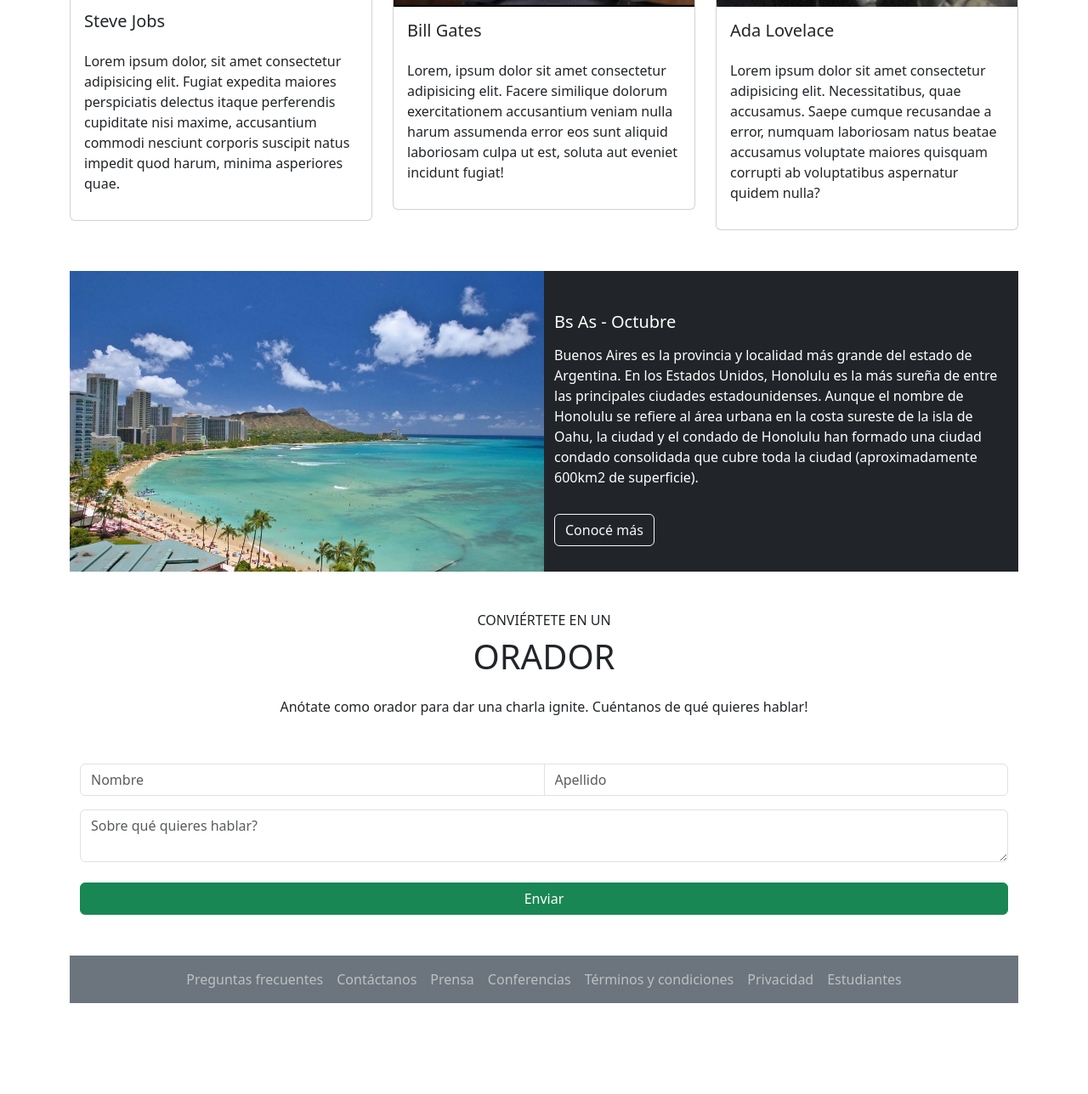
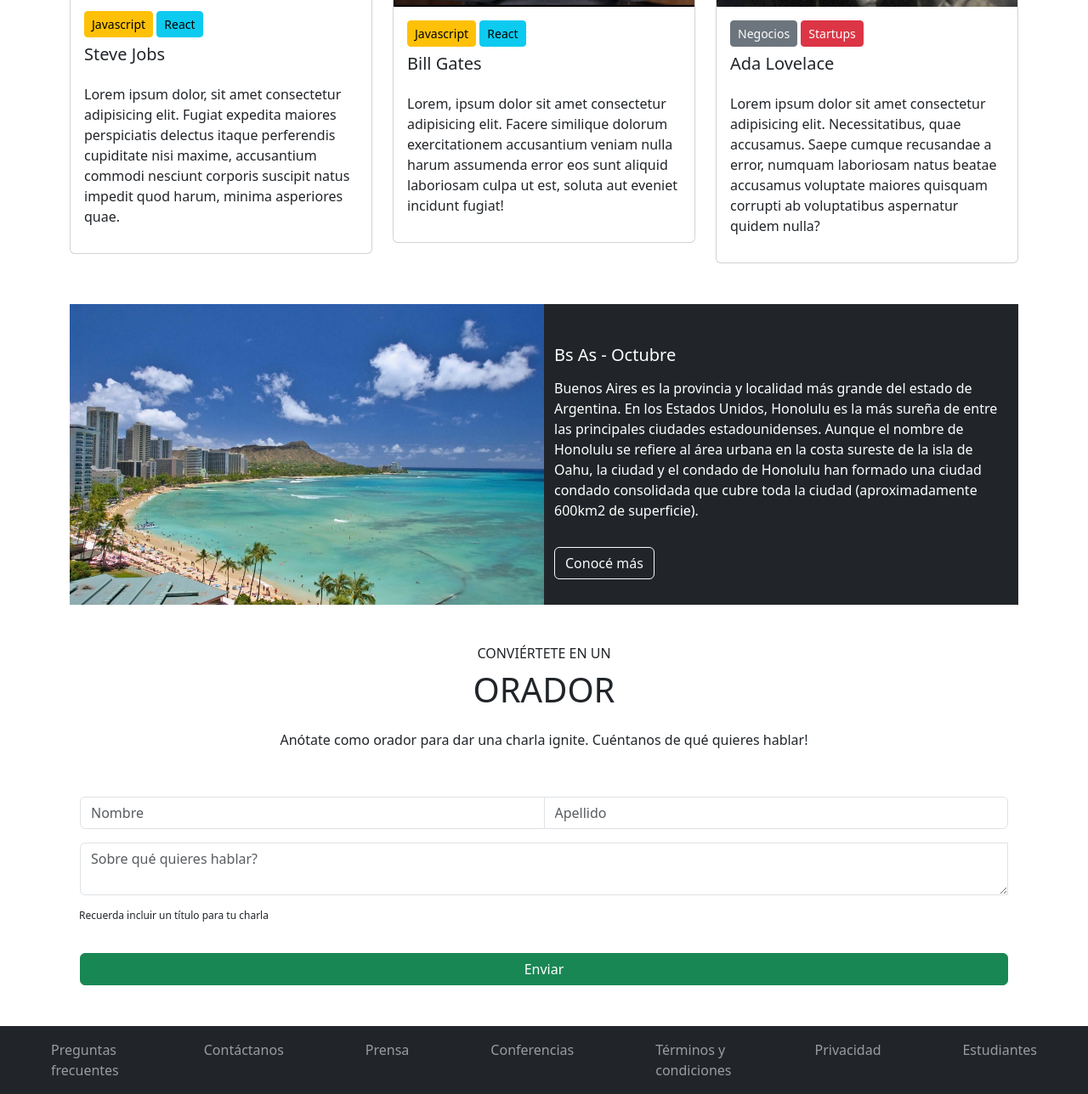
Before and after one commit to carlitarug89/PaginaConfBsAs, a plain HTML site: page index.html in a window 1280 px wide. Shown: the part 1278-2566 px from the top of the page at 85% size. Before the commit the page ends 2459 px from the top, so only its background shows below. Drawn offline with Linux system fonts and the light colour scheme.

Commit message:
Agregado-Bootstrap HTML

```diff
--- a/css/style.css
+++ b/css/style.css
@@ -31,3 +31,7 @@ p {
  .card img {
    width: 100%;
 }
+
+.aclaracion{
+   font-size: 12px;
+}
--- a/index.html
+++ b/index.html
@@ -11,7 +11,6 @@
 </head>
 
 <body>
-   <!-- navbar -->
       <nav class="navbar navbar-expand-lg bg-secondary navbar-dark fixed-top">
          <div class="container-fluid">
             <a class="navbar-brand" href="#">
@@ -34,17 +33,19 @@
        </nav>
 
       <div class="container-fluid">
-         <div class="row flex-row-reverse img-principal align-items-center">
+         <div class="row flex-row-reverse img-principal align-items-center px-5">
             <div class="col-6 text-white">
-               <h1>Conf Bs As</h1>
-               <p>Bs As llega por primera vez a Argentina. Un evento para compartir con nuestra comunidad el conocimiento y experiencia de los expertos que están creando el futuro de Internet. Ven a conocer a miembros del evento, a otros estudiantes de Codo a Codo y los oradores de primer nivel que tenemos para ti. Te esperamos!</p>
-               <button type="button" class="btn btn-outline-light">Quiero ser orador</button>
-               <button type="button" class="btn btn-success">Comprar tickets</button>
+               <h1 class="text-end">Conf Bs As</h1>
+               <p class="text-end">Bs As llega por primera vez a Argentina. Un evento para compartir con nuestra comunidad el conocimiento y experiencia de los expertos que están creando el futuro de Internet. Ven a conocer a miembros del evento, a otros estudiantes de Codo a Codo y los oradores de primer nivel que tenemos para ti. Te esperamos!</p>
+               <div class="text-end">
+                  <button type="button" class="btn btn-outline-light mt-2">Quiero ser orador</button>
+                  <button type="button" class="btn btn-success mt-2">Comprar tickets</button>
                </div>
             </div>
          </div>
-<!-- oradores -->
-<div class="container text-center mt-4" id="oradores">
+      </div>
+
+<div class="container text-center mt-4 mx=0" id="oradores">
    <h4>Conoce a los</h4>
    <h2>ORADORES</h2>
    <div class="row row-cols-1 row-cols-md-3 g-4 text-start mt-2">
@@ -52,7 +53,9 @@
         <div class="card">
           <img src="./assets/img/steve.jpg" class="card-img-top" alt="Imagen de Steve Jobs" loading="lazy">
           <div class="card-body">
-            <h5 class="card-title">Steve Jobs</h5>
+            <button type="button" class="btn btn-warning btn-sm">Javascript</button>
+            <button type="button" class="btn btn-info btn-sm">React</button>
+            <h5 class="card-title pt-2">Steve Jobs</h5>
             <p class="card-text">Lorem ipsum dolor, sit amet consectetur adipisicing elit. Fugiat expedita maiores perspiciatis delectus itaque perferendis cupiditate nisi maxime, accusantium commodi nesciunt corporis suscipit natus impedit quod harum, minima asperiores quae.</p>
           </div>
         </div>
@@ -61,7 +64,9 @@
         <div class="card">
           <img src="./assets/img/bill.jpg" class="card-img-top" alt="Imagen de Bill Gates" loading="lazy">
           <div class="card-body">
-            <h5 class="card-title">Bill Gates</h5>
+            <button type="button" class="btn btn-warning btn-sm">Javascript</button>
+            <button type="button" class="btn btn-info btn-sm">React</button>
+            <h5 class="card-title pt-2">Bill Gates</h5>
             <p class="card-text">Lorem, ipsum dolor sit amet consectetur adipisicing elit. Facere similique dolorum exercitationem accusantium veniam nulla harum assumenda error eos sunt aliquid laboriosam culpa ut est, soluta aut eveniet incidunt fugiat!</p>
           </div>
         </div>
@@ -70,19 +75,20 @@
         <div class="card">
           <img src="./assets/img/ada.jpeg" class="card-img-top" alt="Imagen de Ada Lovelace" loading="lazy">
           <div class="card-body">
-            <h5 class="card-title">Ada Lovelace</h5>
+            <button type="button" class="btn btn-secondary btn-sm">Negocios</button>
+            <button type="button" class="btn btn-danger btn-sm">Startups</button>
+            <h5 class="card-title pt-2">Ada Lovelace</h5>
             <p class="card-text">Lorem ipsum dolor sit amet consectetur adipisicing elit. Necessitatibus, quae accusamus. Saepe cumque recusandae a error, numquam laboriosam natus beatae accusamus voluptate maiores quisquam corrupti ab voluptatibus aspernatur quidem nulla?</p>
           </div>
         </div>
       </div>
     </div>
-
 <div class="container-fluid mt-5" id="lugar">
    <div class="row">
-      <div class="col-6 col p-0">
+      <div class="col-12 col-md-6 p-0">
             <img src="./assets/img/honolulu.jpg" alt="Imagen de Honolulu" class="img-fluid">
       </div>
-      <div class="col-6 bg-dark">
+      <div class="col-12 col-md-6 bg-dark">
             <div class="card-body text-white text-start pt-5">
               <h5 class="card-title">Bs As - Octubre</h5>
               <p class="card-text">Buenos Aires es la provincia y localidad más grande del estado de Argentina. En los Estados Unidos, Honolulu es la más sureña de entre las principales ciudades estadounidenses. Aunque el nombre de Honolulu se refiere al área urbana en la costa sureste de la isla de Oahu, la ciudad y el condado de Honolulu han formado una ciudad condado consolidada que cubre toda la ciudad (aproximadamente 600km2 de superficie).</p>
@@ -103,27 +109,31 @@
        </div>
        <div class="input-group">
          <textarea class="form-control" placeholder="Sobre qué quieres hablar?" aria-label="Sobre qué quieres hablar?"></textarea>
+         <p class="aclaracion text-start">Recuerda incluir un título para tu charla</p>
        </div>
-       <div class="d-grid gap-2 mt-4">
+       <div class="d-grid gap-2 mt-1">
          <button class="btn btn-success" type="button">Enviar</button>
        </div>
    </div>
 </div>
+</div>
 
-<footer class="footer">
-   <nav class="navbar navbar-expand-lg bg-secondary navbar-dark mt-5">
+<footer>
+   <nav class="navbar navbar-expand-xl bg-dark navbar-dark mt-5">
+      <div class="container-fluid">
         <div class="collapse navbar-collapse justify-content-evenly" id="navbarNavAltMarkup">
           <div class="navbar-nav">
-           <a class="nav-link" href="#">Preguntas frecuentes</a>
-           <a class="nav-link" href="#">Contáctanos</a>
-           <a class="nav-link" href="#">Prensa</a>
-           <a class="nav-link" href="#">Conferencias</a>
-           <a class="nav-link" href="#">Términos y condiciones</a>
-           <a class="nav-link" href="#">Privacidad</a>
-           <a class="nav-link" href="#">Estudiantes</a>
+            <a class="nav-item nav-link px-5" href="#">Preguntas frecuentes</a>
+            <a class="nav-item nav-link px-5" href="#">Contáctanos</a>
+            <a class="nav-item nav-link px-5" href="#">Prensa</a>
+            <a class="nav-item nav-link px-5" href="#">Conferencias</a>
+            <a class="nav-item nav-link px-5" href="#">Términos y condiciones</a>
+            <a class="nav-item nav-link px-5" href="#">Privacidad</a>
+            <a class="nav-item nav-link px-5" href="#">Estudiantes</a>
           </div>
         </div>
       </div>
+    </nav>
 </footer>
 
 <script src="./js/bootstrap.bundle.min.js"></script>
```
Lines whose indentation alone changed are shown as unchanged.
